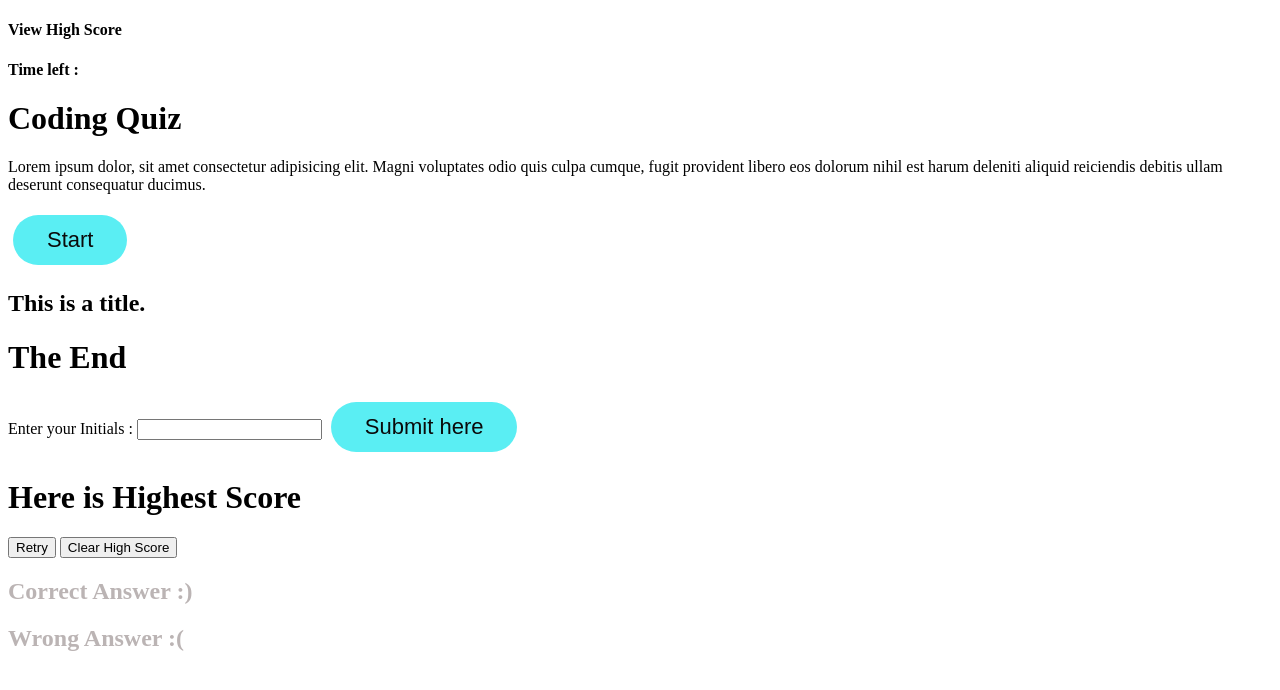
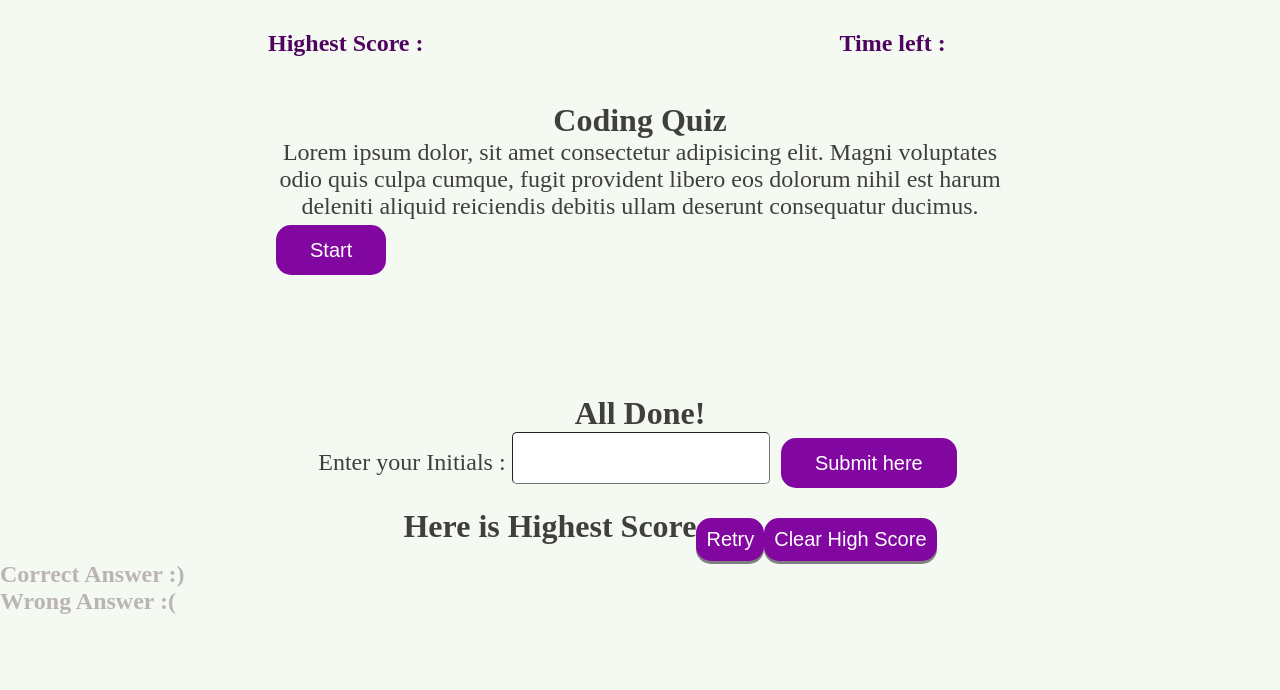
Before and after one commit to thalim-glam/WaPi_quizGen, a plain HTML site: page index.html in a window 1280 px wide. Drawn offline with Linux system fonts and the light colour scheme.

Commit message:
Updating CSS file to design the quiz

```diff
--- a/index.html
+++ b/index.html
@@ -10,12 +10,10 @@
 </head>
 
 <body>
-  <nav class="nav-wrapper black">
   <header>
-    <h4 id="high-score"> View High Score</h4>
+    <h4 id="high-score"> Highest Score : </h4>
     <h4 class="timer"> Time left : <span id="timer"></span></h4>
   </header>
-  </nav>
 
   <div id="container" class="visible">
     <div id="startScreen" class="start container">
@@ -28,8 +26,7 @@
     </div>
   </div>
 
-  <div id="questions" class="hide">
-    <h2 id="question-title">This is a title. </h2>
+  <div id="question-part" class="hide">
     <div class="question container">
       <div id="choices" class="choices"> </div>
       <div id="answer-btn" class="btn-grid"></div>
@@ -39,7 +36,7 @@
   <div id="end-container" class="hide">
     <div class="end container">
       <div id="score" class="score">
-        <h1> The End </h1>
+        <h1> All Done! </h1>
       </div>
       <form id="initial-form" class="initial">
         <p> Enter your Initials :
@@ -54,9 +51,9 @@
     <div class="high-score-container">
       <h1 class="high-score"> Here is Highest Score</h1>
       <ol id="high-score-list" class="score-list"></ol>
-    </div>
     <button class="btn" id="go-back"> Retry </button>
     <button class="btn" id="clear-high-score"> Clear High Score </button>
+    </div>
   </div>
 
   <div class="hide" id="correct">
--- a/style.css
+++ b/style.css
@@ -1,26 +1,225 @@
 *{
+  margin: 0;
+  padding: 0;
+  box-sizing: border-box;
+}
+
+/* for all elements */
+/* --------------------------------- Body -------------------------------------*/
+body {
+  background: #f4faf1;
+  color: #4f0461;
   ;
+  margin: 0;
+  padding: 0;
+  font-family: 'Times New Roman', Times, serif;
 }
-.start-btn{
+
+/* ------------------------------ Header -------------------------------------*/
+header {
+  display: flex;
+  justify-content: space-between;
+  margin: 30px;
+  width: 87%;
+}
+
+header h4 {
+  padding-left: 60px;
+  margin: auto;
+  font-size: 1.5rem;
+  display: inline;
+}
+
+#high-score:hover {
+  cursor: pointer;
+  color: rgb(208, 33, 132);
+}
+
+#timer {
+  color: rgb(208, 33, 132);
+  padding-right: 20px;
+}
+
+/*----------------------------- Main Container --------------------------------------*/
+
+.container {
+  padding: 15px;
+  flex-direction: column;
+  width: 60%;
+  margin: auto;
+}
+
+h1 {
+  color: #0a0808c5;
+  font-size: 2.0rem;
+  font-weight: bolder;
+  text-align: center;
+}
+
+p {
+  color: #0a0808c5;
+  font-size: 1.5rem;
+  font-family: 'Times New Roman', Times, serif;
+  text-align: center;
+}
+
+.start-btn {
+  text-align: center;
   border: none;
-  background-color: hsla(182, 87%, 50%, 0.689);
-  border-radius: 25px;
-  box-shadow: rgba(0, 0, 0, 0.1) 0px 1px 6px 0px rgba(0, 0, 0, 0.2) 0px 1px 1px
-    0px;
-  color: hsl(0, 0%, 4%);
+  background-color: #8207a1;
+  ;
+  border-radius: 15px;
+  box-shadow: rgba(0, 0, 0, 0.1) 0px 1px 6px 0px rgba(0, 0, 0, 0.2) 0px 1px 1px 0px;
+  color: #ffffff;
   display: inline-block;
-  font-size: 22px;
+  font-size: 20px;
   line-height: 22px;
   margin: 5px;
   padding: 14px 34px;
-  text-align: center;
   cursor: pointer;
 }
-#correct{
+
+.start-btn:hover {
+  background: rgb(211, 56, 144);
+  border-radius: 10px;
+  box-shadow: 1px 2px grey;
+  cursor: pointer;
+}
+
+/*----------------------------- Question Container --------------------------------------*/
+
+.question-part {
+  align-items: center;
+  justify-content: flex-start;
+  padding: 15px;
+  flex-direction: column;
+  width: 60%;
+  margin: auto;
+}
+
+#choices {
+  color: var(--primary);
+  text-align: left;
+  font-size: 3.0rem;
+  font-weight: bold;
+}
+
+.btn {
+  background: #8207a1;
+  color: #ffffff;
+  font-size: 20px;
+  padding: 10px;
+  border-radius: 15px;
+  border: none;
+  box-shadow: 0 3px grey;
+  margin-top: 10px;
+}
+
+.btn:hover {
+  background: rgb(211, 56, 144);
+  border-radius: 10px;
+  box-shadow: 1px 2px grey;
+  cursor: pointer;
+}
+
+.btn-grid {
+  display: grid;
+  grid-template-rows: repeat(4, auto);
+  grid-gap: 5px;
+  margin: 20px 0;
+}
+
+.btn:active {
+  border: none;
+  outline: none;
+  box-shadow: 0 0 grey;
+}
+
+.btn:focus {
+  outline: none;
+}
+
+#answer-btn {
+  width: 50%;
+  text-align: left;
+  font-size: 3.0vw;
+}
+.high-score-container {
+  padding-left: 60px;
+  margin: auto;
+  font-size: 1.5rem;
+  display: flex;
+}
+
+ol {
+  list-style-type: number;
+}
+
+li:nth-child(odd) {
+  background-color: rgba(228, 151, 164, 0.5);
+  ;
+}
+
+li {
+  font-size: 4.0vw;
+}
+
+
+
+
+/*----------------------------- Last Container --------------------------------------*/
+.end input {
+  outline: thick;
+  border-width: 1px;
+  padding: 5px;
+  width: 35%;
+  font-size: 2.2rem;
+  border-radius: 5px;
+}
+
+.end input:focus {
+  border: 2px solid var(--secondary);
+}
+
+.visible {
+  display: flex;
+}
+
+.hide {
+  display: flex;
+}
+
+
+/* ---------------------------------------- Under line --------------------------------*/
+#correct {
   border: none;
   color: hsl(0, 5%, 72%);
 }
-#wrong{
+
+#wrong {
   border: none;
   color: hsl(0, 5%, 72%);
 }
+
+/*--------------------------------------- Media Query  --------------------------------- */
+
+@media screen and (max-width: 1024px) {
+
+  .btn {
+    width: 100%;
+    font-size: 3.0vw;
+  }
+
+  #questions {
+    font-size: 4.5vw;
+  }
+
+  h1 {
+    font-size: 4.5vw;
+  }
+
+  p {
+    font-size: 3.0vw;
+  }
+
+}
```
